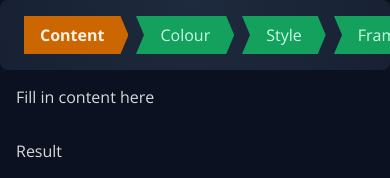
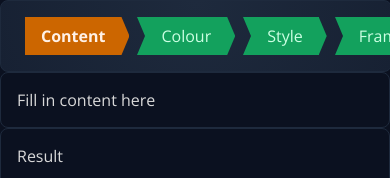
Before and after one commit to CasperBvV/QR-Genny, a Vue app: page / in a window 390 px wide. Shown: the top 178 px of the page. Built offline with nearby package versions, Linux system fonts and the light colour scheme.

Commit message:
Refactor border styling in App.vue layout
Moved the border property from the .result class to a shared rule for .nav, .main, and .result, ensuring consistent border styling across these components.

```diff
--- a/src/App.vue
+++ b/src/App.vue
@@ -36,12 +36,14 @@ import NavBar from './components/NavBar.vue'
 
 <style scoped lang="scss">
 @use '@/assets/variables' as *;
+
 #wrapper {
   height: 100vh;
   display: flex;
   flex-direction: column;
   justify-content: space-between;
 }
+
 .content {
   display: flex;
   flex-direction: column;
@@ -62,7 +64,6 @@ import NavBar from './components/NavBar.vue'
     .result {
       background-color: $bg3;
       background: radial-gradient(circle at 50% 100%, $bg4 0%, $bg3 100%);
-      border: 1px solid $bg4;
       height: 100%;
 
       box-sizing: border-box;
@@ -71,18 +72,20 @@ import NavBar from './components/NavBar.vue'
 
   .nav,
   .main,
-  .main,
   .result {
     border-radius: 8px;
+    border: 1px solid $bg4;
   }
 
   .nav {
     grid-column: 1 / 3;
   }
+
   .main {
     grid-column: 1 / 2;
     padding: 1rem;
   }
+
   .result {
     grid-column: 2 / 3;
     padding: 1rem;
```
